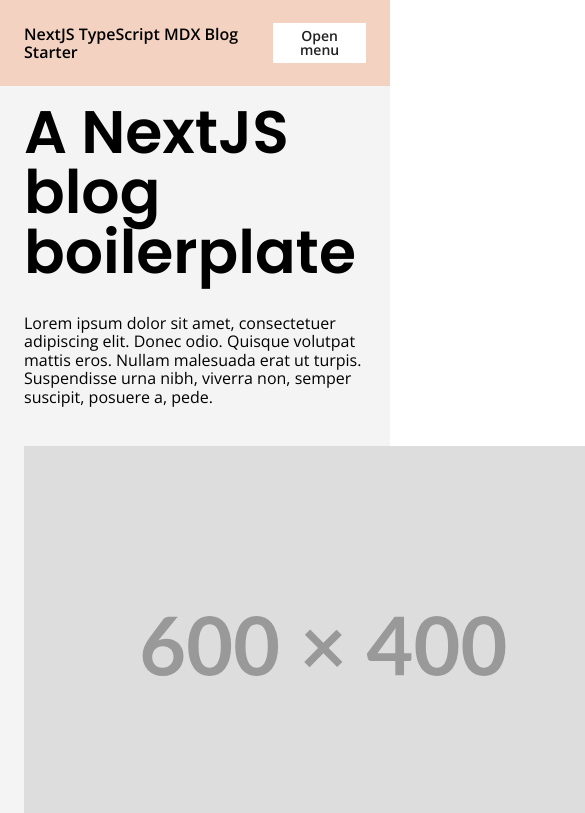
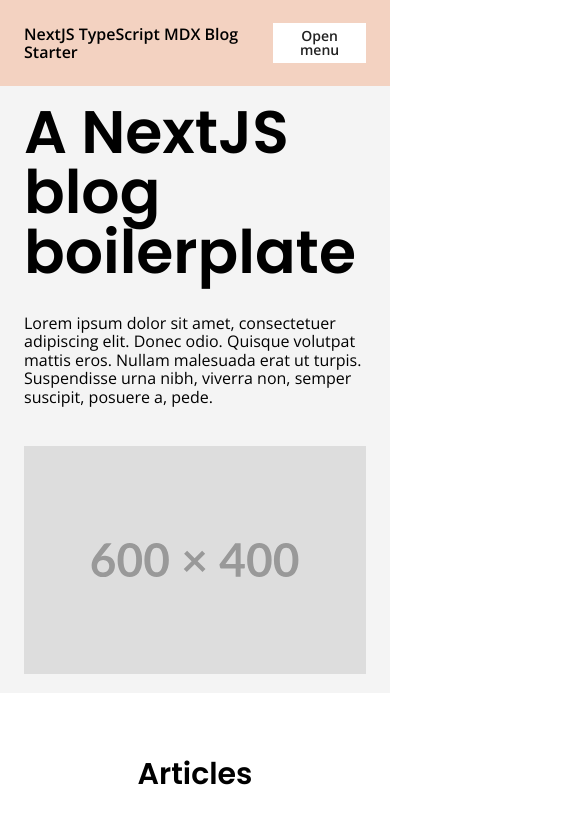
Before and after one commit to squashfold/mdx-ts-nextjs-starter, a Next.js app: page / in a window 390 px wide. Shown: the top 813 px of the page, 585 px wide, since content can reach past the window. Built offline with nearby package versions, Linux system fonts and the light colour scheme.

Commit message:
Fix responsive image sizing

```diff
--- a/styles/global.scss
+++ b/styles/global.scss
@@ -26,3 +26,8 @@
 * {
   box-sizing: border-box;
 }
+
+img {
+  max-width: 100%;
+  height: auto;
+}
```
